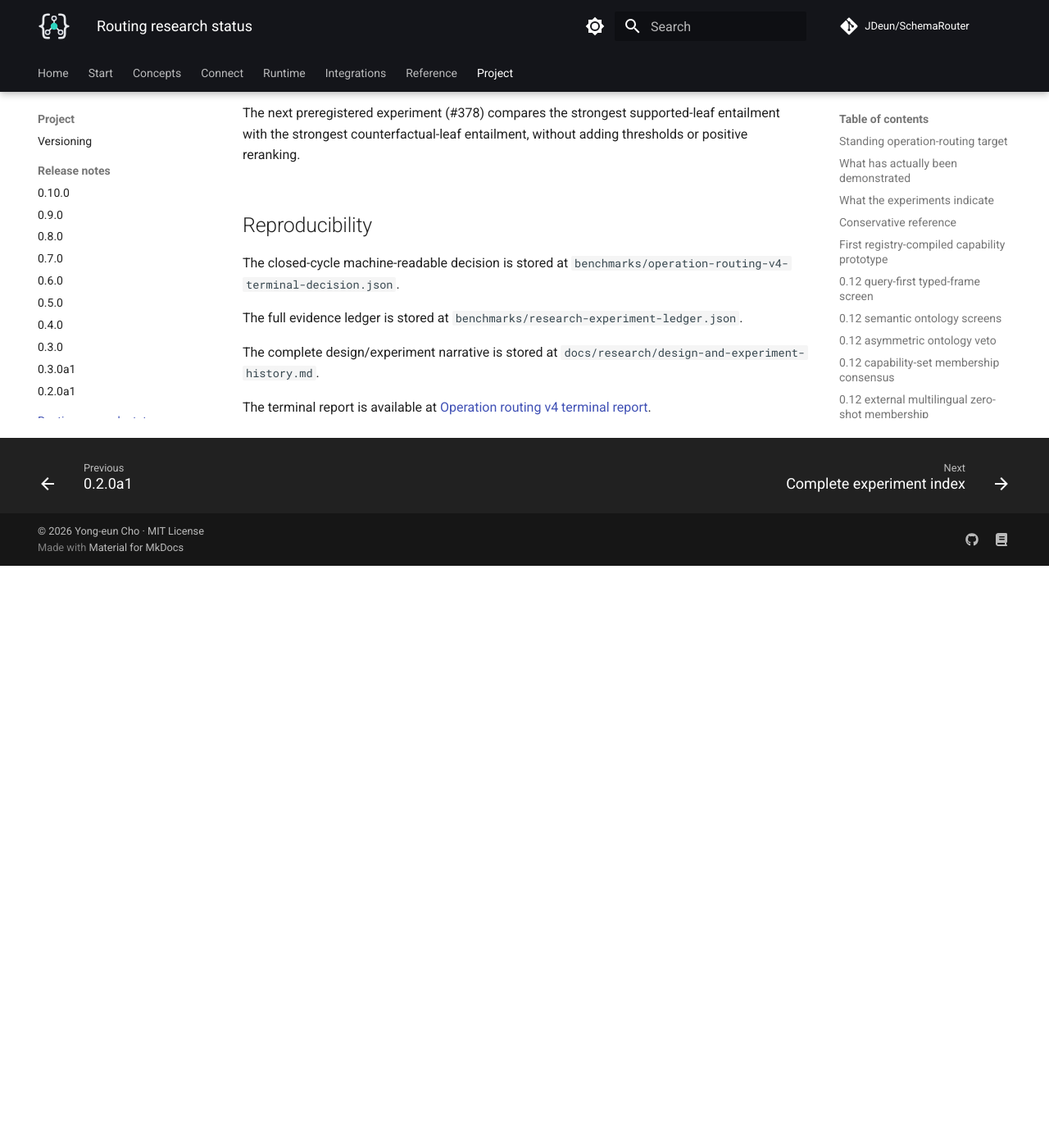
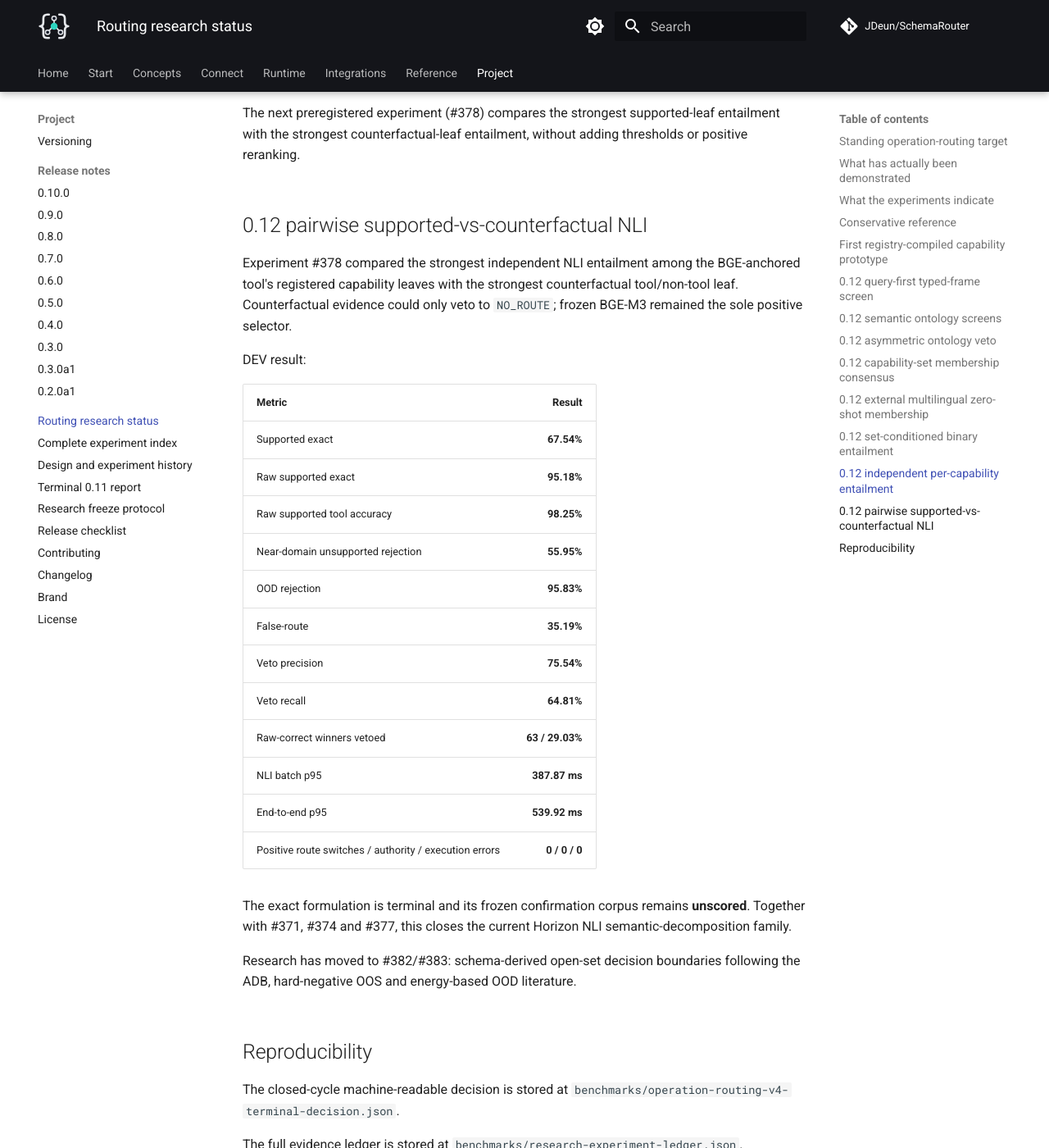
Before and after one commit to JDeun/SchemaRouter, an MkDocs documentation site: the page built from docs/research/routing-status.md, in a window 1280 px wide and 1400 px high, scrolled down 9780 px. Shown: the whole window at 82% size. Built offline with MkDocs 1.6.1 and Material for MkDocs 9.7.7, drawn with Linux system fonts in a browser that asks for light colours; comment, search, counter and statistics services are not loaded; before the commit the page ends 10470 px from its top, so only the background shows below that.

Commit message:
docs: record terminal pairwise NLI result

```diff
--- a/docs/research/routing-status.md
+++ b/docs/research/routing-status.md
@@ -310,6 +310,36 @@ The exact #377 formulation is terminal and its frozen confirmation corpus remain
 The next preregistered experiment (#378) compares the strongest supported-leaf entailment with the
 strongest counterfactual-leaf entailment, without adding thresholds or positive reranking.
 
+
+## 0.12 pairwise supported-vs-counterfactual NLI
+
+Experiment #378 compared the strongest independent NLI entailment among the BGE-anchored tool's
+registered capability leaves with the strongest counterfactual tool/non-tool leaf. Counterfactual
+evidence could only veto to `NO_ROUTE`; frozen BGE-M3 remained the sole positive selector.
+
+DEV result:
+
+| Metric | Result |
+| --- | ---: |
+| Supported exact | **67.54%** |
+| Raw supported exact | **95.18%** |
+| Raw supported tool accuracy | **98.25%** |
+| Near-domain unsupported rejection | **55.95%** |
+| OOD rejection | **95.83%** |
+| False-route | **35.19%** |
+| Veto precision | **75.54%** |
+| Veto recall | **64.81%** |
+| Raw-correct winners vetoed | **63 / 29.03%** |
+| NLI batch p95 | **387.87 ms** |
+| End-to-end p95 | **539.92 ms** |
+| Positive route switches / authority / execution errors | **0 / 0 / 0** |
+
+The exact formulation is terminal and its frozen confirmation corpus remains **unscored**. Together
+with #371, #374 and #377, this closes the current Horizon NLI semantic-decomposition family.
+
+Research has moved to #382/#383: schema-derived open-set decision boundaries following the
+ADB, hard-negative OOS and energy-based OOD literature.
+
 ## Reproducibility
 
 The closed-cycle machine-readable decision is stored at
```
Also changed, not shown: other parts of docs/research/routing-status.md (+1 -1 lines).
